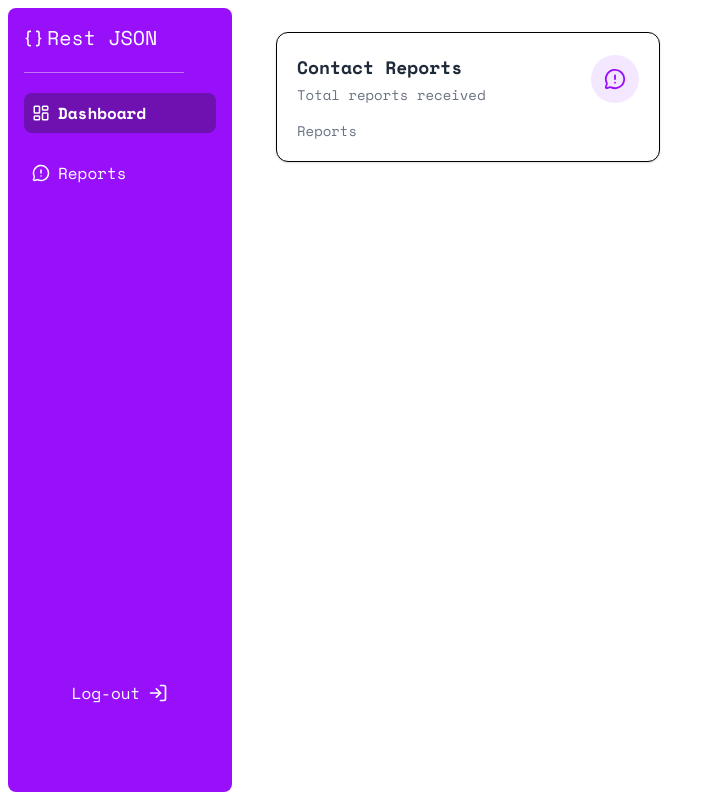
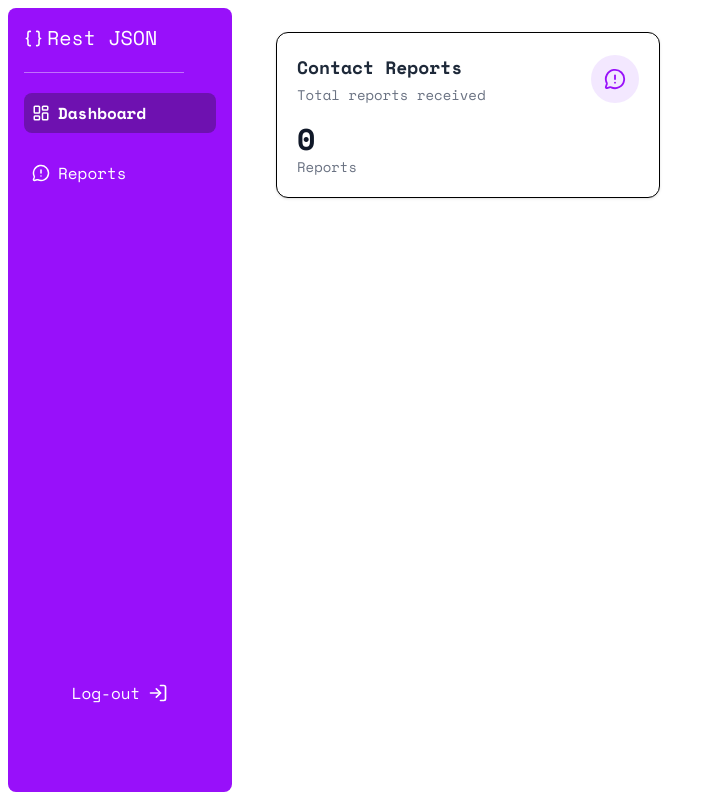
Before and after one commit to Kuldeep7dev/restjson-frontend, a React (Vite) app: page /dashboard in a window 1280 px wide. Shown: the whole page, without its empty margins (0-715 px from the left). Built offline with nearby package versions, Linux system fonts and the light colour scheme; no server answers; a web font is replaced by a local one.

Commit message:
URL change

```diff
--- a/src/Component/Dashboard/Dashboard.jsx
+++ b/src/Component/Dashboard/Dashboard.jsx
@@ -3,22 +3,20 @@ import { useEffect, useState } from "react";
 import axiosInstance from "../../Config/Axiosinstance";
 
 const Dashboard = () => {
-    const [contactCount, setContactCount] = useState()
-
+    const [contactCount, setContactCount] = useState(0);
+    const [loading, setLoading] = useState(true);
 
     const getCount = async () => {
         try {
-            const res = await axiosInstance.get('/contact/get-count')
-
-            setContactCount(res.data.contact)
-
-
-
+            const res = await axiosInstance.get('/contact/get-count');
+            const count = res?.data?.contact ?? 0;
+            setContactCount(count);
         } catch (error) {
-            console.log(error);
-
+            console.error(error?.response?.data || error.message);
+        } finally {
+            setLoading(false);
         }
-    }
+    };
 
     useEffect(() => {
         getCount()
@@ -43,7 +41,9 @@ const Dashboard = () => {
                 </div>
 
                 <div className="mt-4">
-                    <p className="text-3xl font-bold text-gray-900">{contactCount}</p>
+                    <p className="text-3xl font-bold text-gray-900">
+                        {loading ? "..." : contactCount}
+                    </p>
                     <p className="text-sm text-gray-500">Reports</p>
                 </div>
             </div>
--- a/src/Pages/DashboardPages/Reports.jsx
+++ b/src/Pages/DashboardPages/Reports.jsx
@@ -28,7 +28,9 @@ const Reports = () => {
     const fetchContact = async () => {
         try {
             const res = await axiosInstance.get('/contact')
-            setContact(res.data.contact)
+            setContact(res.data)
+            console.log(res.data.contact)
+            const data = res?.data?.contact ?? []
         } catch (error) {
             console.log(error)
         } finally {
@@ -51,11 +53,11 @@ const Reports = () => {
 
             {/* Empty State */}
             {!loading && contact.length === 0 && (
-                <p className="text-center text-xl flex justify-center items-center text-gray-400 " style={{ height: '91vh' }}>
+                <div className="text-center text-xl flex justify-center items-center text-gray-400 " style={{ height: '91vh' }}>
                     <div className='flex items-center gap-2'>
-                        No contact reports available <MessageCircleWarning size={20}/>
+                        No contact reports available <MessageCircleWarning size={20} />
                     </div>
-                </p>
+                </div>
             )}
 
             {/* Data State */}
--- a/vite.config.js
+++ b/vite.config.js
@@ -8,6 +8,12 @@ export default defineConfig({
   server: {
     host: "0.0.0.0",
     port: 3000,
+    proxy: {
+      "/api": {
+        target: "http://localhost:4050",
+        changeOrigin: true,
+        rewrite: (path) => path.replace(/^\/api/, ""),
+      },
+    },
   },
-
 });
```
